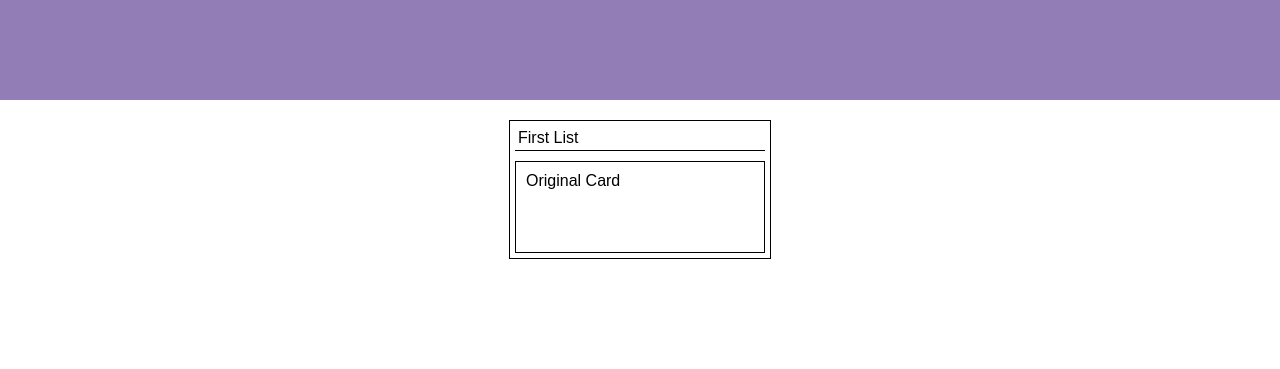
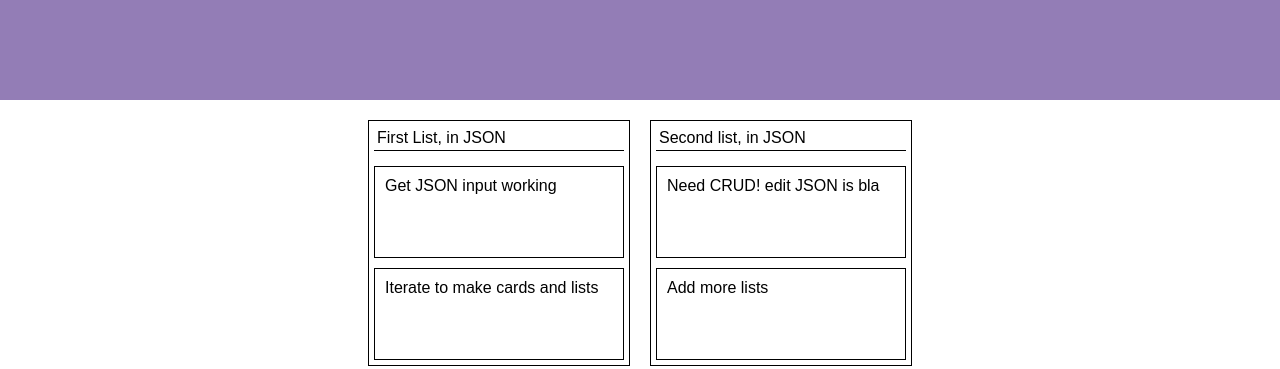
Before and after one commit to zkc/potters-wheel, a React app: page / in a window 1280 px wide. Built offline with nearby package versions, Linux system fonts and the light colour scheme.

Commit message:
Separate Components, generate from JSON

```diff
--- a/src/Components/App.js
+++ b/src/Components/App.js
@@ -1,18 +1,60 @@
 import React, { Component } from 'react';
+
+import List from './List'
 import '../Styles/App.css';
 
+// feel the rhythm, feel the rhyme, trust the array indexes
+const data_lib = {
+  details: {}, // stuff worth saving but no always shown on UI
+  lists: [
+    {
+      id: 1,
+      title: 'First List, in JSON',
+      cards: [
+        {
+          id: 9,
+          title: 'Get JSON input working',
+          content: 'Make this into markdown'
+        }, {
+          id: 10,
+          title: 'Iterate to make cards and lists',
+          content: 'Make this into markdown'
+        }
+      ]
+    }, {
+      id: 1,
+      title: 'Second list, in JSON',
+      cards: [
+        {
+          id: 9,
+          title: 'Need CRUD! edit JSON is bla',
+          content: 'Make this into markdown'
+        }, {
+          id: 10,
+          title: 'Add more lists',
+          content: 'Make this into markdown'
+        }
+      ]
+    }
+  ]
+}
+
 class App extends Component {
+  constructor(props) {
+    super(props)
+    this.state = {
+
+    }
+  }
+
   render() {
+    const lists = data_lib.lists.map(l => <List {...l}/>)
+
     return (
       <div className="App">
         <div className="top-bar"></div>
         <div className="list-space">
-          <div className="list" id="1">
-            <div className="list-title">First List</div>
-            <div className="card-space">
-              <div className="card">Original Card</div>
-            </div>
-          </div>
+          {lists}
         </div>
       </div>
     );
--- /dev/null
+++ b/src/Components/Card.js
@@ -0,0 +1,13 @@
+import React from 'react'
+
+
+const Card = (props) => {
+  return (
+    <div className="card" id={props.id}>
+      {props.title}
+    </div>
+  )
+}
+
+
+export default Card
--- /dev/null
+++ b/src/Components/List.js
@@ -0,0 +1,18 @@
+import React from 'react'
+
+import Card from './Card'
+
+
+const List = (props) => {
+  const cards = props.cards.map(c => <Card {...c} />)
+  return (
+    <div className="list">
+      <div className="list-title">{props.title}</div>
+      <div className="card-space">
+        {cards}
+      </div>
+    </div>
+  )
+}
+
+export default List
--- a/src/Styles/App.css
+++ b/src/Styles/App.css
@@ -19,21 +19,23 @@
 .list {
   border: 1px solid black;
   padding: 5px;
+  margin: 0 10px;
   width: 250px;
 }
 
 .list-title {
   border-bottom: 1px solid black;
-  /* margin: 0 -5px; */
   padding: 3px;
 }
 
+
 .card-space {
-  margin-top: 10px;
+  margin-top: 15px;
 }
 
 .card {
   border: 1px solid black;
   padding: 10px;
   min-height: 70px;
+  margin-top: 10px;
 }
```
